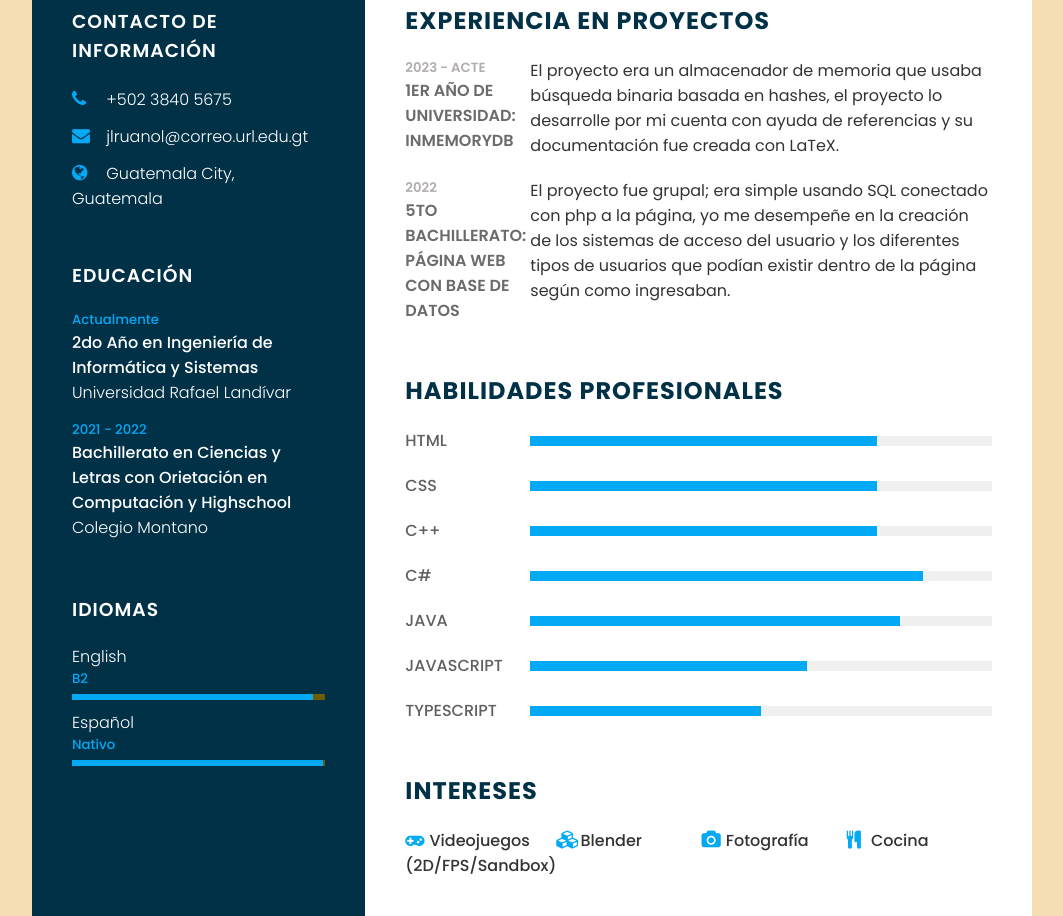
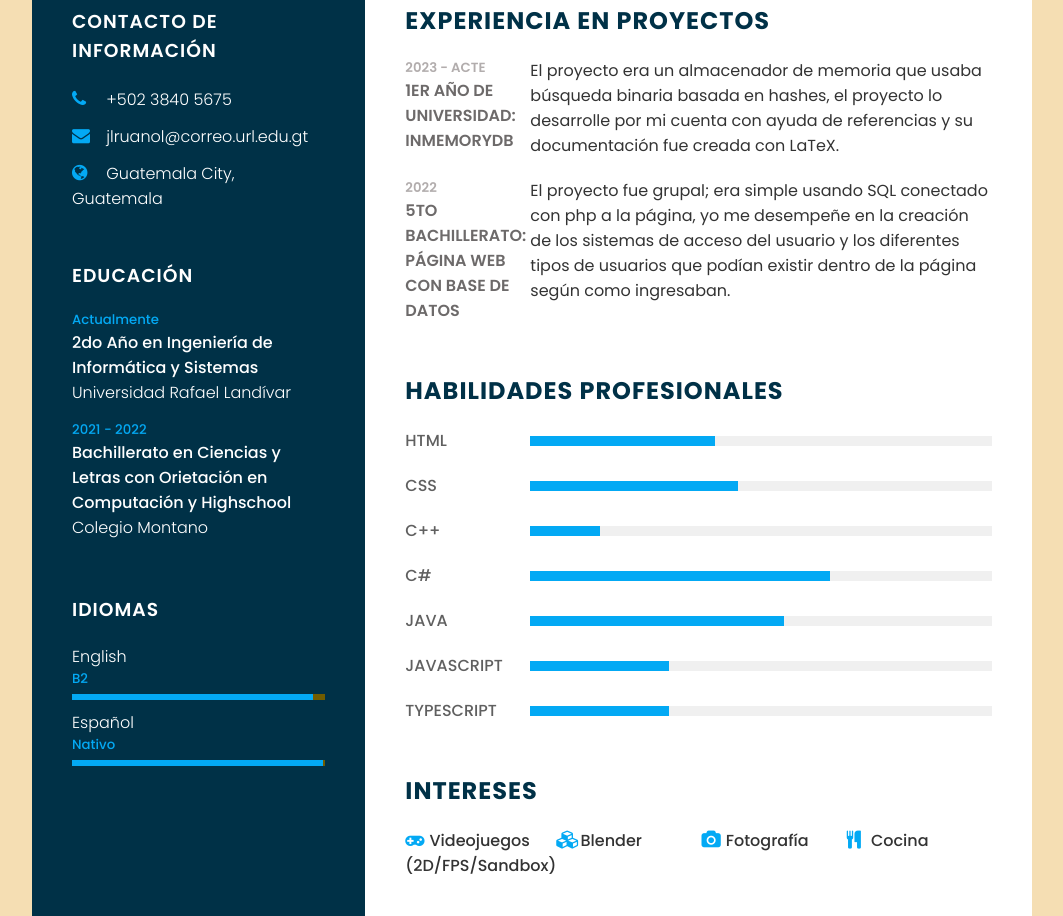
Before and after one commit to JuanRuano1247723/miCV.github.io, a plain HTML site: page index.html in a window 1280 px wide. Shown: the part 432-1348 px from the top of the page, without its empty margins (108-1171 px from the left). Drawn offline with Linux system fonts and the light colour scheme.

Commit message:
RCV Test 9.1

```diff
--- a/index.html
+++ b/index.html
@@ -120,43 +120,43 @@
                 <div class="box">
                     <h4>HTML</h4>
                         <div class="percent">
-                            <div style="width: 75%;"></div>
+                            <div style="width: 40%;"></div>
                         </div>
                 </div>
                 <div class="box">
                     <h4>CSS</h4>
                         <div class="percent">
-                            <div style="width: 75%;"></div>
+                            <div style="width: 45%;"></div>
                         </div>
                 </div>
                 <div class="box">
                     <h4>C++</h4>
                         <div class="percent">
-                            <div style="width: 75%;"></div>
+                            <div style="width: 15%;"></div>
                         </div>
                 </div>
                 <div class="box">
                     <h4>C#</h4>
                         <div class="percent">
-                            <div style="width: 85%;"></div>
+                            <div style="width: 65%;"></div>
                         </div>
                 </div>
                 <div class="box">
                     <h4>Java</h4>
                         <div class="percent">
-                            <div style="width: 80%;"></div>
+                            <div style="width: 55%;"></div>
                         </div>
                 </div>
                 <div class="box">
                         <h4>JavaScript</h4>
                             <div class="percent">
-                                <div style="width: 60%;"></div>
+                                <div style="width: 30%;"></div>
                             </div>
                 </div>
                 <div class="box">
                     <h4>TypeScript</h4>
                         <div class="percent">
-                            <div style="width: 50%;"></div>
+                            <div style="width: 30%;"></div>
                         </div>
                 </div>
         </div>
```
